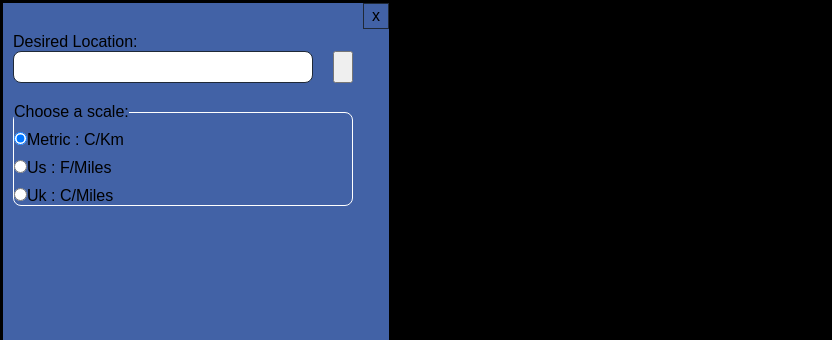
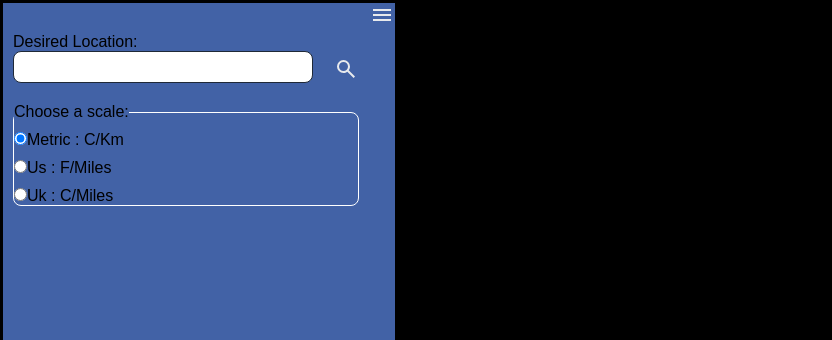
Before and after one commit to LuGodi/weather-app, a website built with webpack: page src/index.html in a window 1280 px wide. Shown: the top 340 px of the page, without its empty margins (0-832 px from the left). Built offline with nearby package versions, Linux system fonts and the light colour scheme.

Commit message:
Add buttons for menu and submit

```diff
--- a/src/form_controller.js
+++ b/src/form_controller.js
@@ -1,13 +1,22 @@
 import Weather from "./weather";
 import App from "./index";
 import "./nav.css";
+import MenuIcon from "../assets/home-icons/menu.svg";
+import SearchIcon from "../assets/home-icons/search.svg";
 import ScreenController from "./screen_Controller";
 export default class FormController {
+  //Change to private
   static modalListener(event) {
-    const form = event.target.firstChild;
-    if (this.returnValue === "loadData" || this.returnValue === "closeDialog") {
-      console.log(this.returnValue);
-      FormController[this.returnValue](form);
+    const form = event.currentTarget;
+    console.log(event);
+    const pressed = event.target.parentElement;
+    console.log(pressed);
+    if (
+      pressed.tagName === "BUTTON" &&
+      (pressed.value === "loadData" || pressed.value === "closeDialog")
+    ) {
+      console.log(this);
+      FormController[pressed.value](form);
     }
   }
 
@@ -20,28 +29,34 @@ export default class FormController {
     // Weather.init(location, scale);
     this.closeDialog(form);
     ScreenController.renderLoading();
-
     App.loadData(location, scale);
   }
   static closeDialog(form) {
+    const dialog = form.parentElement;
     form.elements.location.value = "";
+    dialog.close();
   }
 
   static renderModal() {
     const dialog = document.createElement("dialog");
     const form = document.createElement("form");
     const closeButton = document.createElement("button");
+    const menuIcon = document.createElement("img");
+    const searchIcon = document.createElement("img");
     const searchContainer = this.#renderSearchInput();
     const scaleFieldset = this.#renderScaleFieldset(Weather.scale);
     closeButton.setAttribute("formmethod", "dialog");
     closeButton.setAttribute("value", "closeDialog");
     closeButton.classList.add("close-button");
-    closeButton.textContent = "x";
+    closeButton.setAttribute("type", "button");
+    menuIcon.src = MenuIcon;
+    closeButton.append(menuIcon);
 
     form.setAttribute("method", "dialog");
     form.append(closeButton, searchContainer, scaleFieldset);
     dialog.append(form);
-    dialog.addEventListener("close", FormController.modalListener);
+    // dialog.addEventListener("close", FormController.modalListener);
+    form.addEventListener("click", this.modalListener);
 
     return dialog;
   }
@@ -57,8 +72,11 @@ export default class FormController {
     label.setAttribute("for", searchInput.id);
 
     const searchButton = document.createElement("button");
+    const searchImg = document.createElement("img");
+    searchImg.src = SearchIcon;
     searchButton.value = "loadData";
     searchButton.id = "load-data-button";
+    searchButton.append(searchImg);
 
     searchContainer.classList.add("search-container");
     searchContainer.append(label, searchInput, searchButton);
--- a/src/index.html
+++ b/src/index.html
@@ -6,7 +6,11 @@
     <title>Weatherite</title>
   </head>
   <body>
-    <nav><button class="hamburger-menu-button">></button></nav>
+    <nav>
+      <button class="hamburger-menu-button">
+        <img src="../assets/home-icons/menu.svg" />
+      </button>
+    </nav>
     <div class="main"></div>
   </body>
 </html>
--- a/src/nav.css
+++ b/src/nav.css
@@ -15,7 +15,6 @@ nav {
 .hamburger-menu-button {
   width: 26px;
   height: 26px;
-  padding: 3px 5px;
   background-color: transparent;
   outline: none;
   border: 1px solid var(--lighter-color);
@@ -43,16 +42,25 @@ form {
 }
 form .close-button {
   font-size: 1rem;
-  /* margin-left: auto; */
   width: 26px;
   height: 26px;
   background-color: transparent;
   outline: none;
-  border: 1px solid var(--lighter-color);
+  border: none;
   position: absolute;
   top: 0px;
   right: 0px;
-  padding: 3px 5px;
+  cursor: pointer;
+}
+form #load-data-button {
+  font-size: 1rem;
+  width: 26px;
+  height: 26px;
+  background-color: transparent;
+  outline: none;
+  border: none;
+
+  cursor: pointer;
 }
 dialog:not([open]) .close-button {
   animation: close-button-animation 0s linear;
```
Also changed, not shown: README.md, assets/home-icons/menu.svg (added), assets/home-icons/progress.svg (added), assets/home-icons/search.svg (added).
